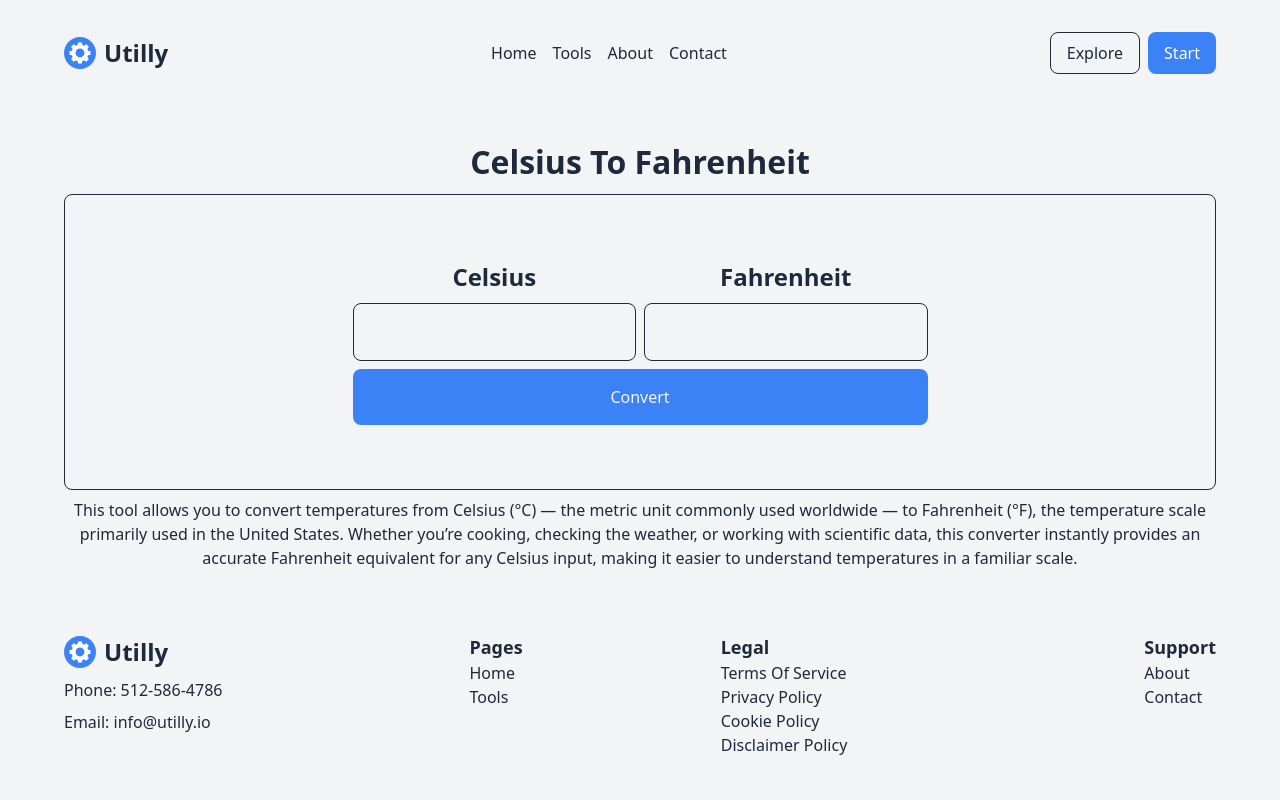
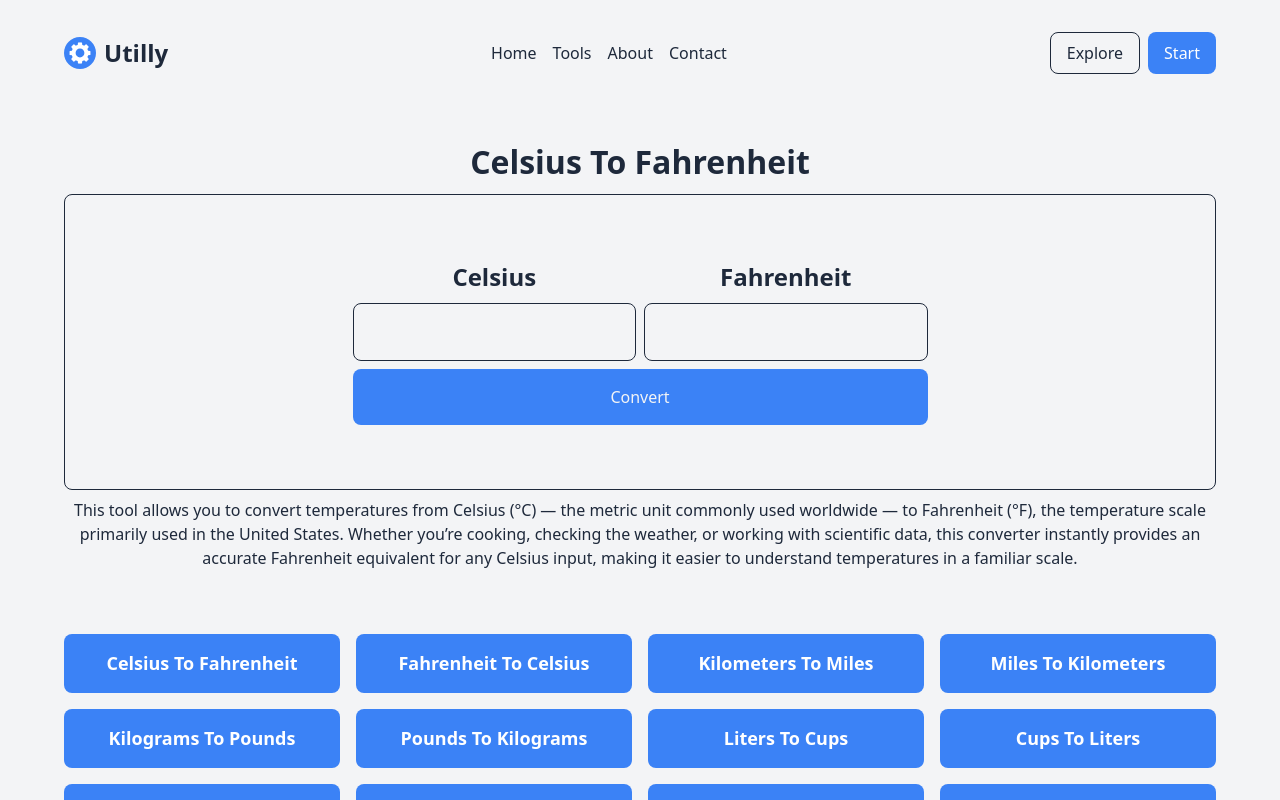
Before and after one commit to matthew-wright07/utilly, a Next.js app: page /tools/celsius-to-fahrenheit in a window 1280 px wide. Shown: the top 800 px of the page. Built offline with nearby package versions, Linux system fonts and the light colour scheme.

Commit message:
added toolgrid to tool componet

```diff
--- a/components/Tools/ToolComponet.js
+++ b/components/Tools/ToolComponet.js
@@ -4,6 +4,7 @@ import { useState } from "react";
 import Wrapper from "../Wrappers/Wrapper";
 import { tools } from "../../lib/toolsList";
 import { usePathname } from 'next/navigation';
+import ToolGrid from "./ToolGrid";
 
 export default function Tool(){
     const pathName = usePathname()
@@ -30,6 +31,7 @@ export default function Tool(){
     }
 
     return (
+        <>
         <Wrapper>
             <div className="flex flex-col gap-2 text-center">
                 <h1>{title}</h1>
@@ -49,5 +51,7 @@ export default function Tool(){
                 <p>{description}</p>
             </div>
         </Wrapper>
+        <ToolGrid/>
+        </>
     )
 }
```
